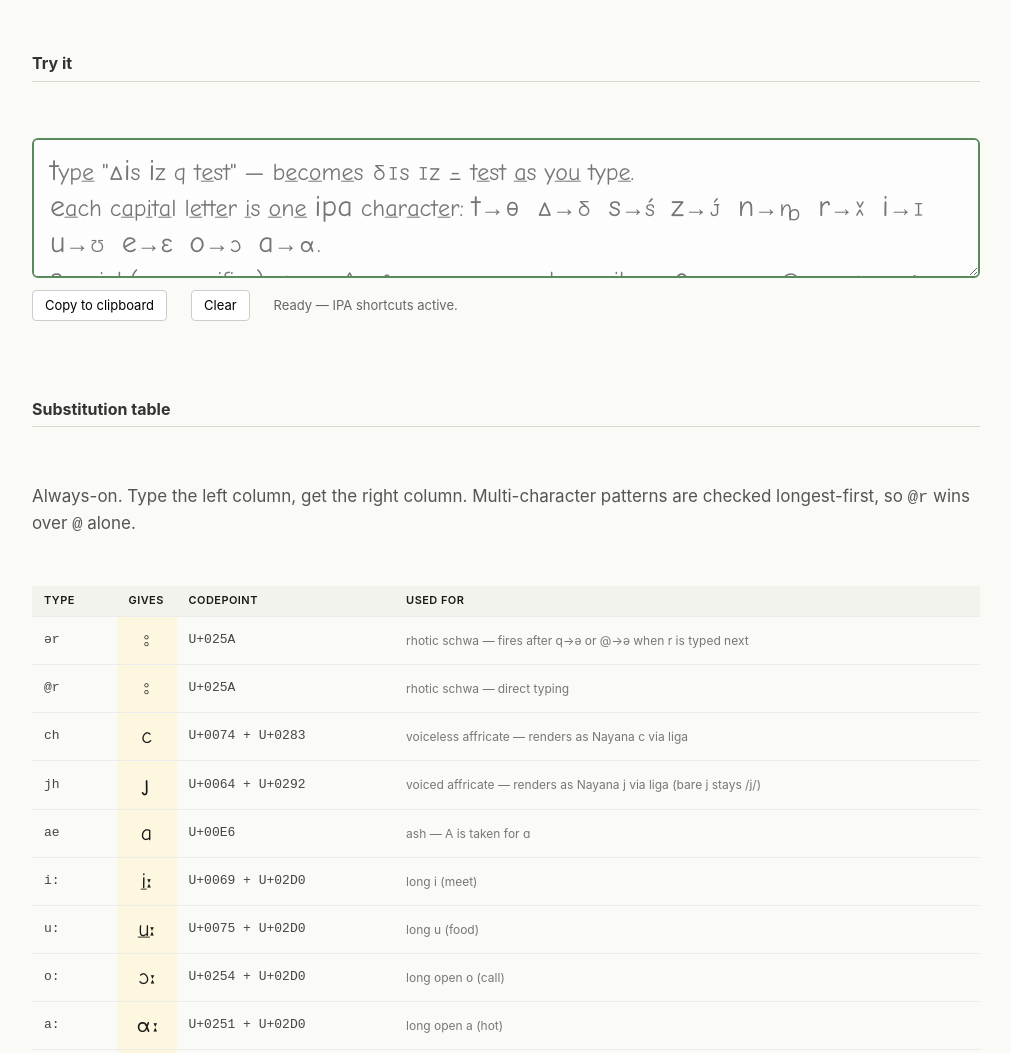
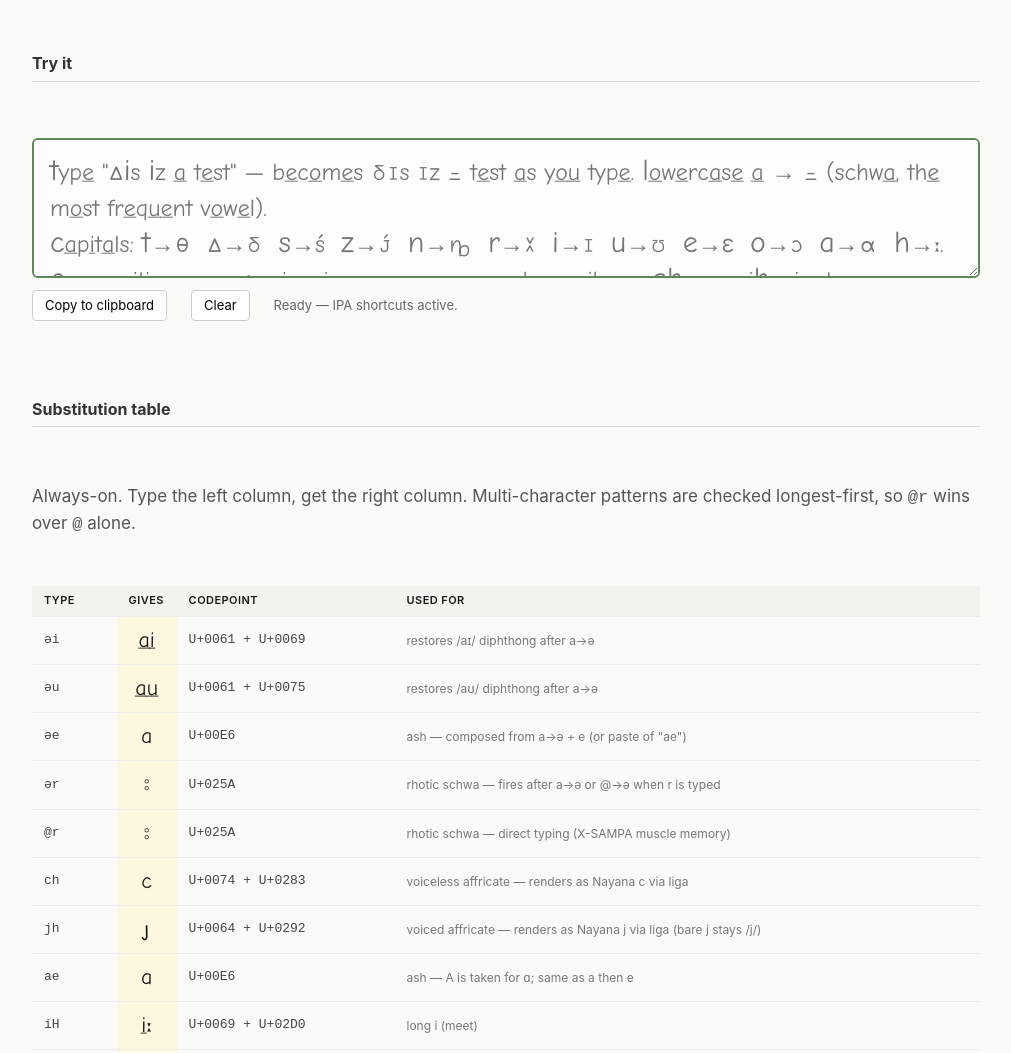
Before and after one commit to gnowledge/naYana-tutor, a website: page engine/public/ipa-keyboard.html in a window 1280 px wide. Shown: the part 260-1313 px from the top of the page, without its empty margins (134-1145 px from the left). Drawn offline with Linux system fonts and the light colour scheme; files whose address does not match are found by name.

Commit message:
ipa-keyboard: schwa moves to lowercase a; length marker moves to H
Schwa is the most frequent vowel in English, so the lowest-friction
key — unshifted lowercase a — now produces it. Cost: lowercase a
no longer types Latin a directly. Recovery rules added for the cases
where the next keystroke clarifies that the user wanted Latin a:

  ai → ai (preserves /aɪ/ diphthong)
  au → au (preserves /aʊ/ diphthong)
  ae → æ  (composes the ash; same outcome as the existing 2-char ae rule)
  ar → ɚ  (rhotic schwa — already had this via the @r→ɚ → ər→ɚ chain;
           now also fires from the a→ə → ər→ɚ chain)

Length marker moves from `:` to `H` so `:` stays free for normal
punctuation use in IPA notation. The four long-vowel digraphs become:

  iH → iː   uH → uː   OH → ɔː   AH → ɑː

Lowercase `h` is unaffected — only capital H substitutes, so common
words containing h ("he", "his", "had", etc.) keep working in the
composer.

Dropped: q→ə (a is now the schwa default), :→ː (replaced by H),
i:/u:/o:/a: (replaced by iH/uH/OH/AH).
@r→ɚ kept for X-SAMPA muscle memory.

Inventory page updated: ə Type column reads "a (or @)", ɚ reads
"ar (or @r)", ː reads "H".

```diff
--- a/engine/public/ipa-keyboard.html
+++ b/engine/public/ipa-keyboard.html
@@ -72,7 +72,7 @@
 
   <h2>Try it</h2>
   <div class="composer">
-    <textarea id="ipa-input" placeholder='Type "DIs Iz q test" — becomes ðɪs ɪz ə test as you type.&#10;Each capital letter is one IPA character: T→θ  D→ð  S→ʃ  Z→ʒ  N→ŋ  R→ɝ  I→ɪ  U→ʊ  E→ɛ  O→ɔ  A→ɑ.&#10;Special (no modifier): q→ə  ^→ʌ  :→ː  ae→æ  ch→tʃ  jh→dʒ. Compose: @r or qr → ɚ.'></textarea>
+    <textarea id="ipa-input" placeholder='Type "DIs Iz a test" — becomes ðɪs ɪz ə test as you type. Lowercase a → ə (schwa, the most frequent vowel).&#10;Capitals: T→θ  D→ð  S→ʃ  Z→ʒ  N→ŋ  R→ɝ  I→ɪ  U→ʊ  E→ɛ  O→ɔ  A→ɑ  H→ː.&#10;Compositions: ar→ɚ  ai→ai  au→au  ae→æ  ch→tʃ  jh→dʒ  AH→ɑː  iH→iː etc.'></textarea>
     <div class="meta">
       <button id="copy-btn">Copy to clipboard</button>
       <button id="clear-btn">Clear</button>
--- a/engine/public/ipa-keyboard.js
+++ b/engine/public/ipa-keyboard.js
@@ -19,21 +19,39 @@
 //
 // Order matters: longer patterns checked first so "ər" wins over "ə".
 //
-// Schwa note: typing `q` and typing `@` both produce ə. `q` is the
-// no-modifier shortcut (q is unused in Nayana output, so no conflict),
-// `@` is kept for X-SAMPA muscle memory. Either way, typing an `r` after
-// triggers the follow-up substitution `ər` → ɚ.
+// Schwa note: lowercase `a` is the default schwa shortcut (single key,
+// no modifier — schwa is the most frequent vowel in English so it
+// deserves the easiest position). Follow-up rules `əi`/`əu`/`əe`/`ər`
+// rebuild the Nayana diphthongs and ash when the next key clarifies
+// intent. `@` kept for X-SAMPA muscle memory.
+//
+// Length marker: `H` (capital) marks long vowels — `:` stays free as
+// punctuation. Long-vowel digraphs all use H now: iH, uH, OH, AH.
 export const IPA_SUBSTITUTIONS = [
   // ---- 2-char patterns (multi-codepoint outputs or compositions) ----
-  ['ər', 'ɚ',   'rhotic schwa — fires after q→ə or @→ə when r is typed next'],
-  ['@r', 'ɚ',   'rhotic schwa — direct typing'],
+  // Diphthong / ash recovery — fires when the next vowel clarifies
+  // that the leading `a` was meant as Latin a (diphthong) not schwa.
+  ['əi', 'ai',  'restores /aɪ/ diphthong after a→ə'],
+  ['əu', 'au',  'restores /aʊ/ diphthong after a→ə'],
+  ['əe', 'æ',   'ash — composed from a→ə + e (or paste of "ae")'],
+
+  // r-coloured schwa
+  ['ər', 'ɚ',   'rhotic schwa — fires after a→ə or @→ə when r is typed'],
+  ['@r', 'ɚ',   'rhotic schwa — direct typing (X-SAMPA muscle memory)'],
+
+  // affricate ligatures
   ['ch', 'tʃ',  'voiceless affricate — renders as Nayana c via liga'],
   ['jh', 'dʒ',  'voiced affricate — renders as Nayana j via liga (bare j stays /j/)'],
-  ['ae', 'æ',   'ash — A is taken for ɑ'],
-  ['i:', 'iː',  'long i (meet)'],
-  ['u:', 'uː',  'long u (food)'],
-  ['o:', 'ɔː',  'long open o (call)'],
-  ['a:', 'ɑː',  'long open a (hot)'],
+
+  // ash digraph kept for paste-of-"ae" cases (single input event with
+  // both chars; gets matched here before per-char substitution)
+  ['ae', 'æ',   'ash — A is taken for ɑ; same as a then e'],
+
+  // length-marked vowels (use H, the new length marker)
+  ['iH', 'iː',  'long i (meet)'],
+  ['uH', 'uː',  'long u (food)'],
+  ['OH', 'ɔː',  'long open o (call)'],
+  ['AH', 'ɑː',  'long open a (hot)'],
 
   // ---- 1-char patterns: capital letters → IPA characters ----
   // Consonants (capital matches the lowercase initial of the English digraph
@@ -44,6 +62,7 @@ export const IPA_SUBSTITUTIONS = [
   ['Z',  'ʒ',   'zh (vision)'],
   ['N',  'ŋ',   'ng (sing)'],
   ['R',  'ɝ',   'stressed r-coloured schwa'],
+  ['H',  'ː',   'length marker — frees `:` for punctuation'],
 
   // Short vowels (capital matches the IPA letter's lowercase visual)
   ['I',  'ɪ',   'short i (bit)'],
@@ -53,10 +72,9 @@ export const IPA_SUBSTITUTIONS = [
   ['A',  'ɑ',   'open a'],
 
   // Special-character shortcuts
-  ['q',  'ə',   'schwa — single keystroke, no modifier (q is unused in Nayana)'],
+  ['a',  'ə',   'schwa — most frequent vowel; default lowercase shortcut'],
   ['@',  'ə',   'schwa — X-SAMPA convention (alternate)'],
   ['^',  'ʌ',   'wedge (cup)'],
-  [':',  'ː',   'length marker — also fires inside vowel digraphs i:, u:, etc.'],
 ];
 
 const MAX_PATTERN_LEN = Math.max(...IPA_SUBSTITUTIONS.map(([s]) => s.length));
```
Also changed, not shown: engine/public/ipa-inventory.html (+3 -3 lines).
